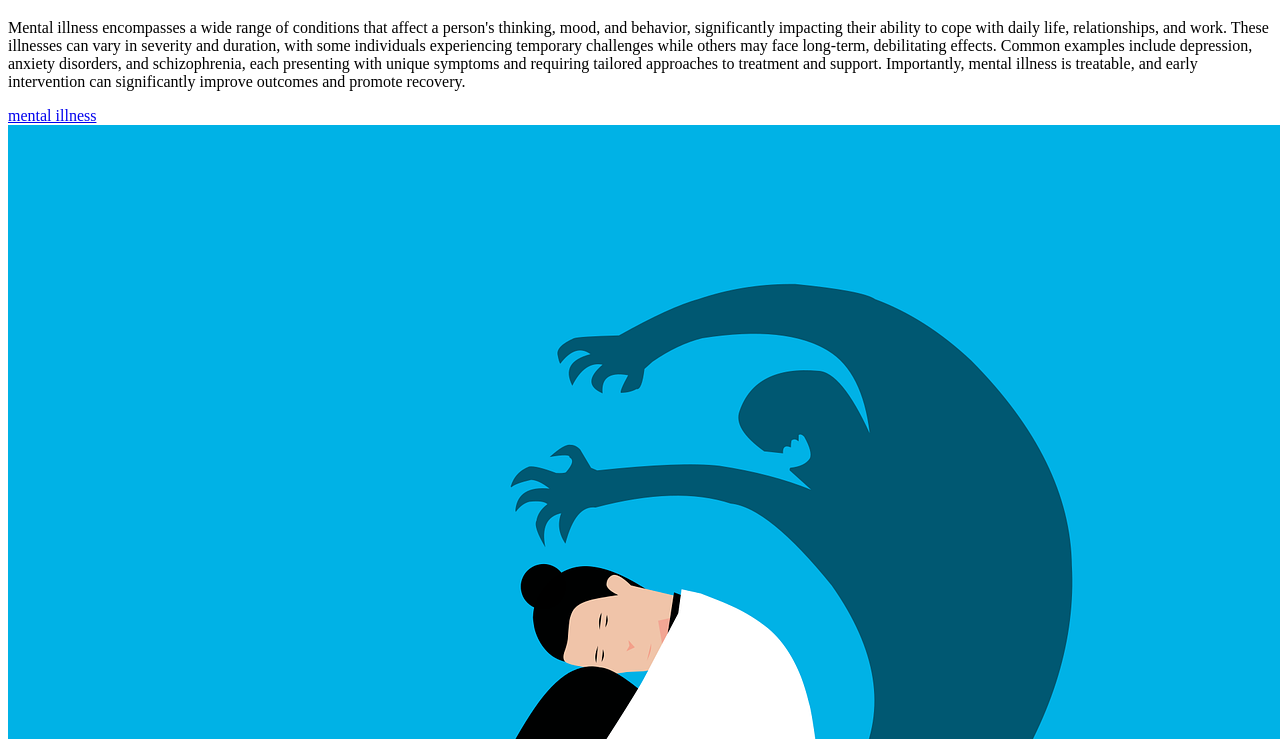
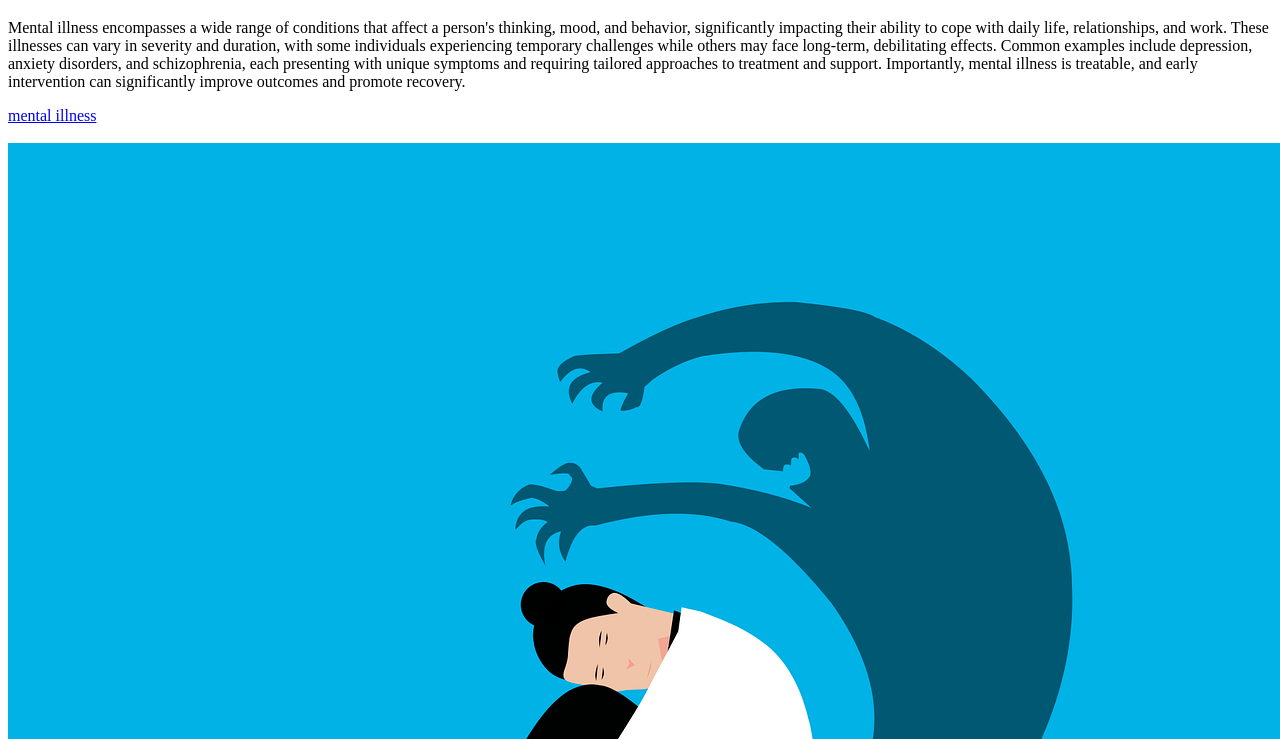
Before and after one commit to mahirah1/mental-illness, a plain HTML site: page index.html in a window 1280 px wide. Shown: the part 61-800 px from the top of the page. Drawn offline with Linux system fonts and the light colour scheme.

Commit message:
Update index.html

```diff
--- a/index.html
+++ b/index.html
@@ -9,7 +9,7 @@
 <p>Mental illness encompasses a wide range of conditions that affect a person's thinking, mood, and behavior, significantly impacting their ability to cope with daily life, relationships, and work. These illnesses can vary in severity and duration, with some
   individuals experiencing temporary challenges while others may face long-term, debilitating effects. Common examples include depression, anxiety disorders, and schizophrenia, each presenting with unique symptoms and requiring tailored
   approaches to treatment and support. Importantly, mental illness is treatable, and early intervention can significantly improve outcomes and promote recovery.   </p>
-<a href="https://www.nike.com">mental illness</a>
+<a href="https://www.nike.com">mental illness</a><br><br>
 <img src="images/mental-illness-girl.png" alt="W3Schools.com" width="1280" height="829">
 
 
```
